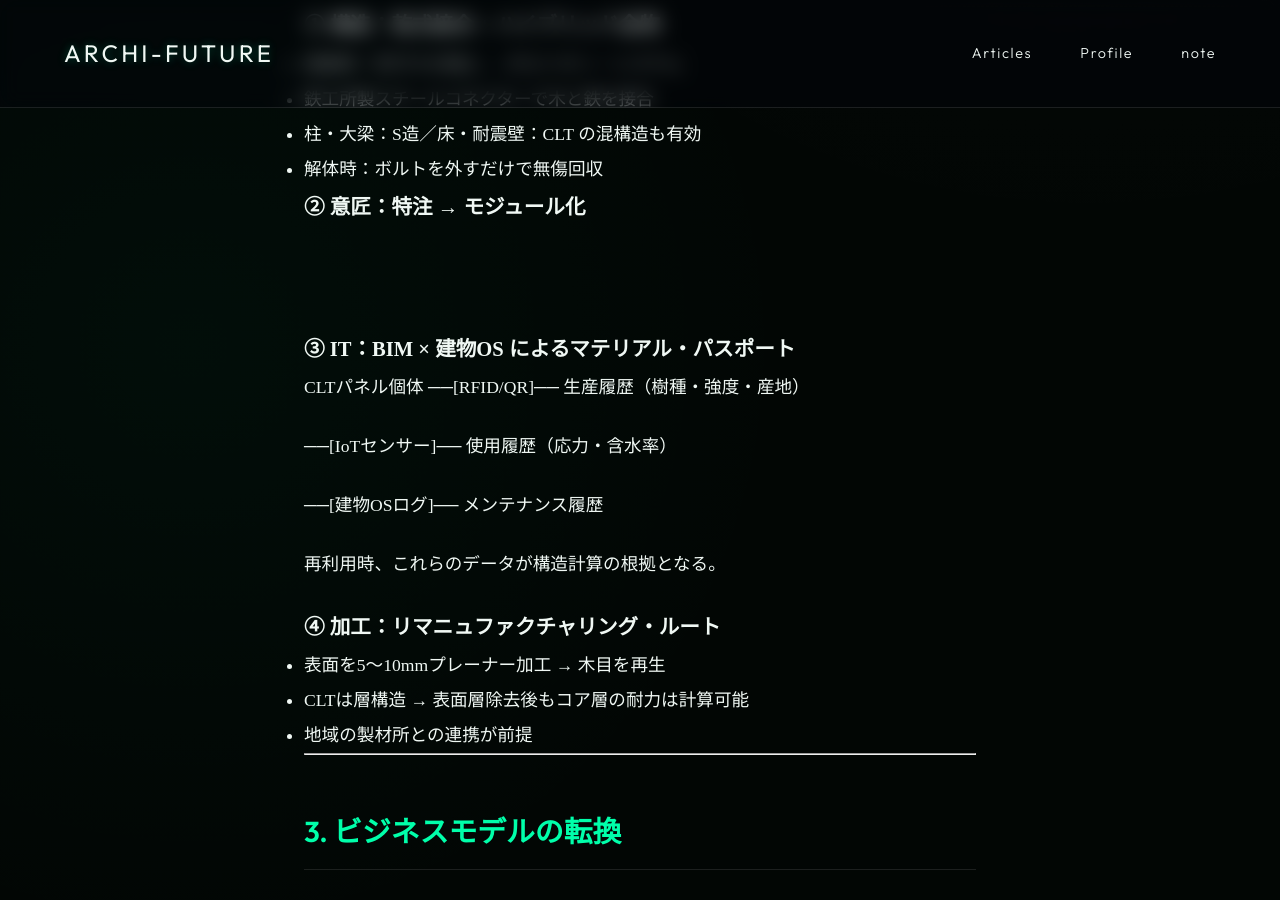
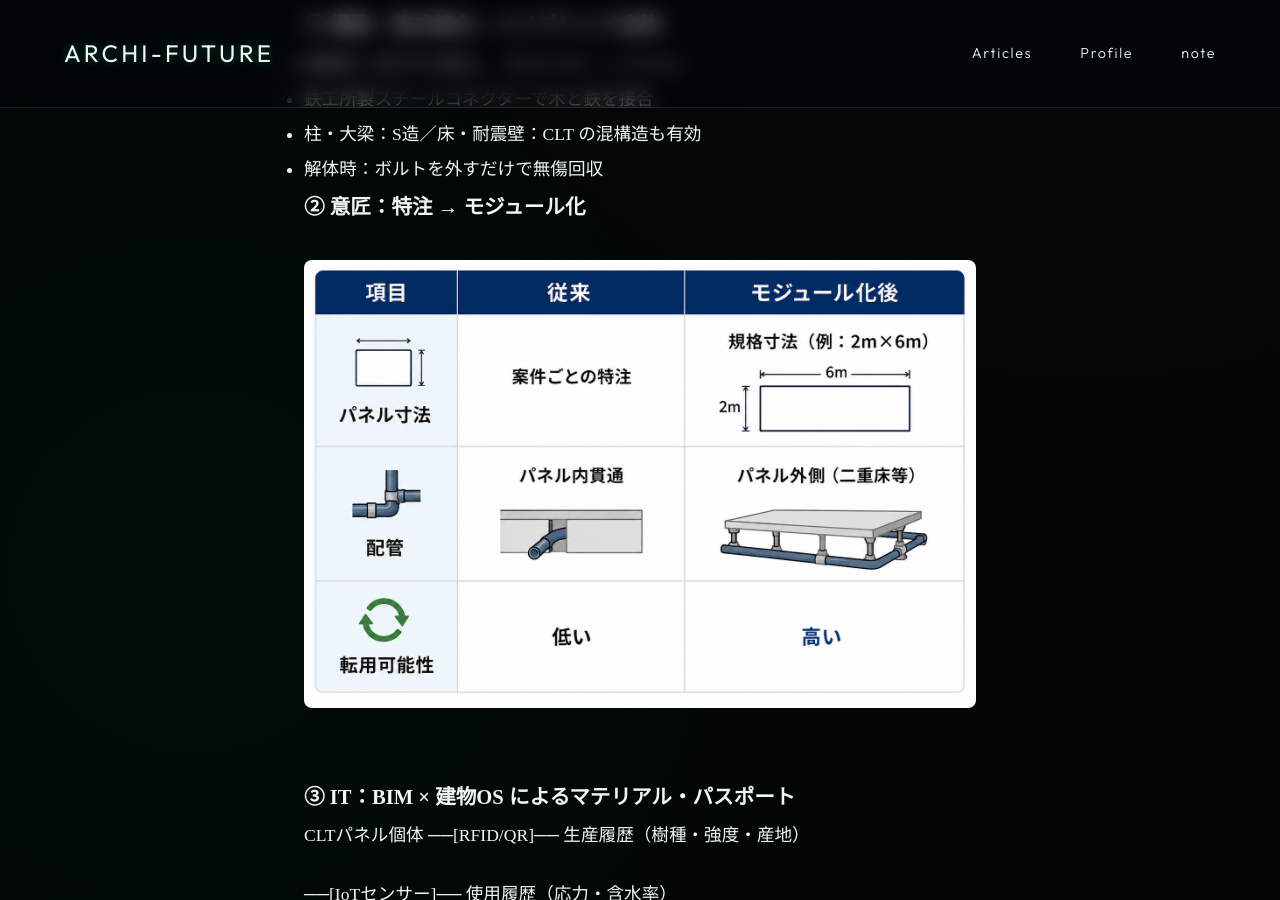
Before and after one commit to phity-j/wood0, a Jekyll site: the page built from _posts/2026-06-20-cltdfd.md, in a window 1280 px wide and 900 px high, scrolled down 1838 px. Built offline with Jekyll 4.4.1, drawn with Linux system fonts in a browser that asks for light colours; our own code applies the rules of GitHub Pages for plain Markdown files.

Commit message:
Fix image path in cltdfd.md

```diff
--- a/_posts/2026-06-20-cltdfd.md
+++ b/_posts/2026-06-20-cltdfd.md
@@ -41,7 +41,7 @@ CLTを「消費材」から「循環する建材」に変えるための
 
 ### ② 意匠：特注 → モジュール化
 
-![](wood0/images/448.png)
+![](/wood0/images/448.png)
 
 ### ③ IT：BIM × 建物OS によるマテリアル・パスポート
 
```
